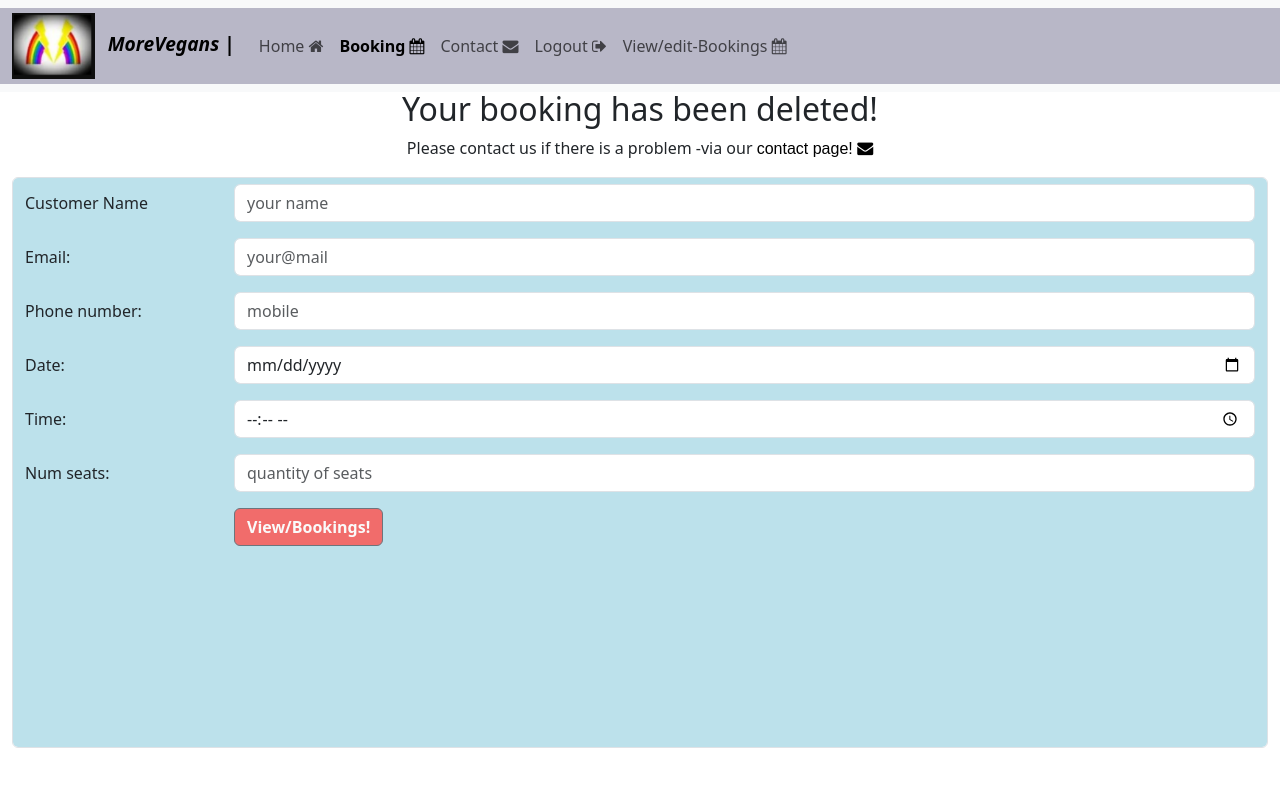
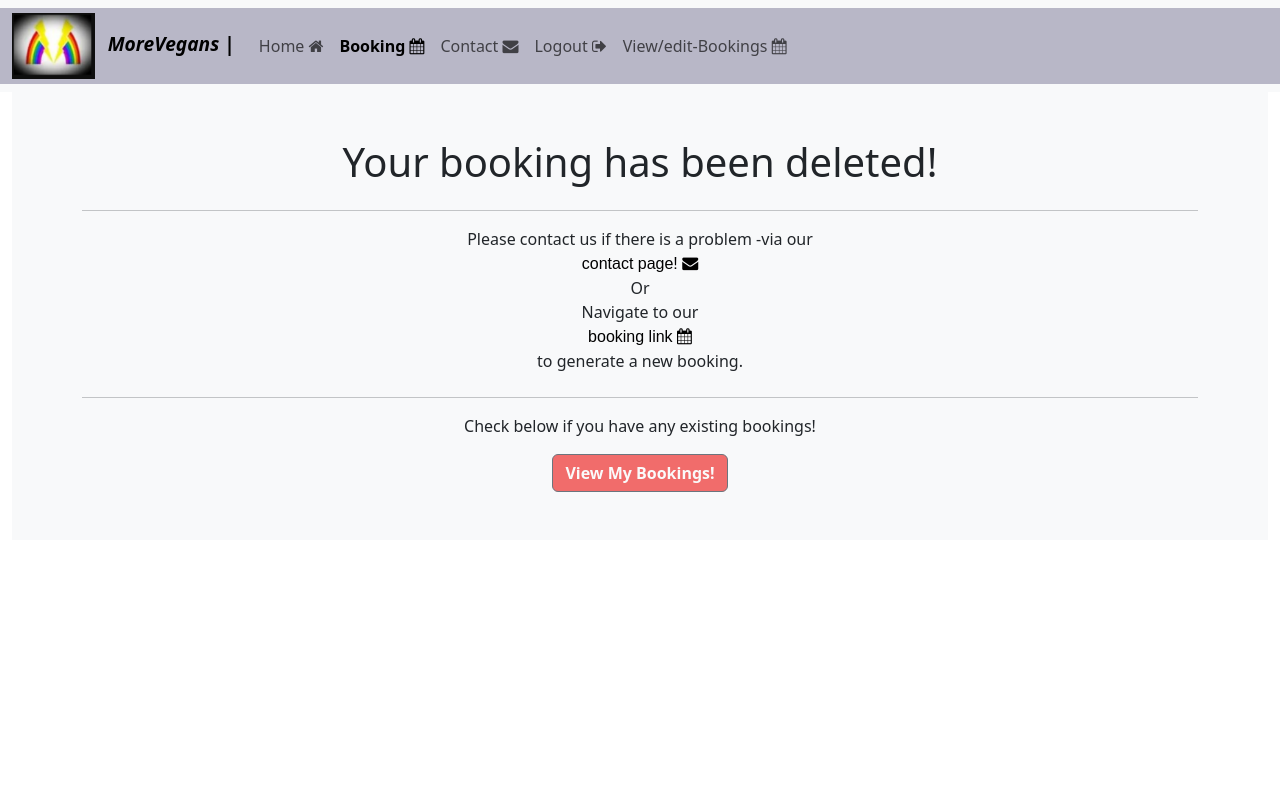
Before and after one commit to SvenLoevgren/fullstack-portfolio4, a Django app: page /delete_booking/ in a window 1280 px wide. Shown: the top 787 px of the page. Run offline with Django 3.2, Linux system fonts and the light colour scheme; the visitor is signed in with stand-in values (Sample User, id 1).

Commit message:
delete_booking page content updated. To be styled

```diff
--- a/templates/fastfood/delete_booking.html
+++ b/templates/fastfood/delete_booking.html
@@ -3,83 +3,22 @@
 
 {% block content %}
     <div id="div5" class="container-fluid">
-        <div class="col-md-12">
-            <div class="d-flex justify-content-center text-center">
-              <h2>Your booking has been deleted!</h2>
-            </div>
-            <div class="d-flex justify-content-center text-center">
-              <p>Please contact us if there is a problem -via our <a id="contact-link" href="{% url 'contactus' %}">
-                    contact page! <i class="fa fa-envelope"></i></a></p>
+        <div class="bg-light p-5 text-center">
+            <div class="container">
+                <h1 class="mb-4">Your booking has been deleted!</h1>
+                <hr>
+                <p class="mb-4" style="line-height: 1.5;">Please contact us if there is a problem -via our <br><a id="contact-link" href="{% url 'contactus' %}">
+                    contact page! <i class="fa fa-envelope"></i></a><br>Or<br> Navigate to our
+                    <br><a id="contact-link" href="{% url 'booking' %}">booking link <i class="fa fa-calendar"></i></a><br>
+                    to generate a new booking. <hr> Check below if you have any existing bookings!
+                </p>
+                {% if user.is_authenticated %}
+                <button type="button" id="join-button" class="btn btn-secondary mx-auto"
+                onclick="window.location.href='{% url 'bookings' %}'">View My Bookings!</button>
+                {% else %}
+                <button type="button" onclick="alert('Please login to view your bookings.')" id="join-button" class="btn btn-secondary mx-auto" href="#">View/Bookings!</button>
+                {% endif %}
             </div>
         </div>
-        {% if not user.is_authenticated %}
-        <p>
-            <a class="d-flex justify-content-center text-center" href="{% url 'account_login' %}">
-            <strong>You must Login to make a booking!</strong></a>
-        </p>
-        {% else %}
-        <form class="form-control" id="booking-tables">
-            {% csrf_token %}
-                <div class="row mb-3">
-                    <label for="id_customer_name" class="col-sm-2 col-form-label">Customer Name</label>
-                    <div class="col-sm-10">
-                        <input type="text" class="form-control" name="customer_name" maxlength="100"
-                         required="" id="id_customer_name" placeholder="your name">
-                    </div>
-                </div>
-                <div class="row mb-3">
-                    <label for="id_email" class="col-sm-2 col-form-label">Email:</label>
-                    <div class="col-sm-10">
-                        <input type="email" class="form-control" name="email" maxlength="254"
-                        required="" id="id_email" placeholder="your@mail">
-                    </div>
-                </div>
-                <div class="row mb-3">
-                    <label for="id_phone_number" class="col-sm-2 col-form-label">Phone number:</label>
-                    <div class="col-sm-10">
-                        <input type="tel" class="form-control" name="phone_number" maxlength="20"
-                        required="" id="id_phone_number" placeholder="mobile">
-                    </div>
-                </div>
-                <div class="row mb-3">
-                    <label for="id_date" class="col-sm-2 col-form-label">Date:</label>
-                    <div class="col-sm-10">
-                        <input type="date" class="form-control" name="date"
-                        required="" id="id_date" placeholder="yyyy-mm-dd">
-                    </div>
-                </div>
-                <div class="row mb-3">
-                    <label for="id_time" class="col-sm-2 col-form-label">Time:</label>
-                    <div class="col-sm-10">
-                        <input type="time" class="form-control" name="time"
-                        required="" id="id_time" placeholder="hh:mm">
-                    </div>
-                </div>
-                <div class="row mb-3">
-                    <label for="id_num_seats" class="col-sm-2 col-form-label">Num seats:</label>
-                    <div class="col-sm-10">
-                        <input type="number" class="form-control" name="num_seats" min="0"
-                        required="" id="id_num_seats" placeholder="quantity of seats">
-                    </div>
-                </div>
-                <div class="row">
-                    <div class="col-sm-10 offset-sm-2">
-                        {% if user.is_authenticated %}
-                        <button type="button" id="join-button" class="btn btn-secondary mx-auto"
-                        onclick="window.location.href='{% url 'bookings' %}'">View/Bookings!</button>
-                        {% else %}
-                        <button type="button" onclick="alert('Please login to make a booking.')" id="join-button" class="btn btn-secondary mx-auto" href="#">View/Bookings!</button>
-                        {% endif %}
-                    </div>
-                </div>
-                {% if messages %}
-                <div class="messages text-center">
-                    {% for message in messages %}
-                        <p{% if message.tags %} class="{{ message.tags }}"{% endif %}>{{ message }}</p>
-                    {% endfor %}
-                </div>
-                {% endif %}
-        </form>
-        {% endif %}
     </div>
 {% endblock %}
```
